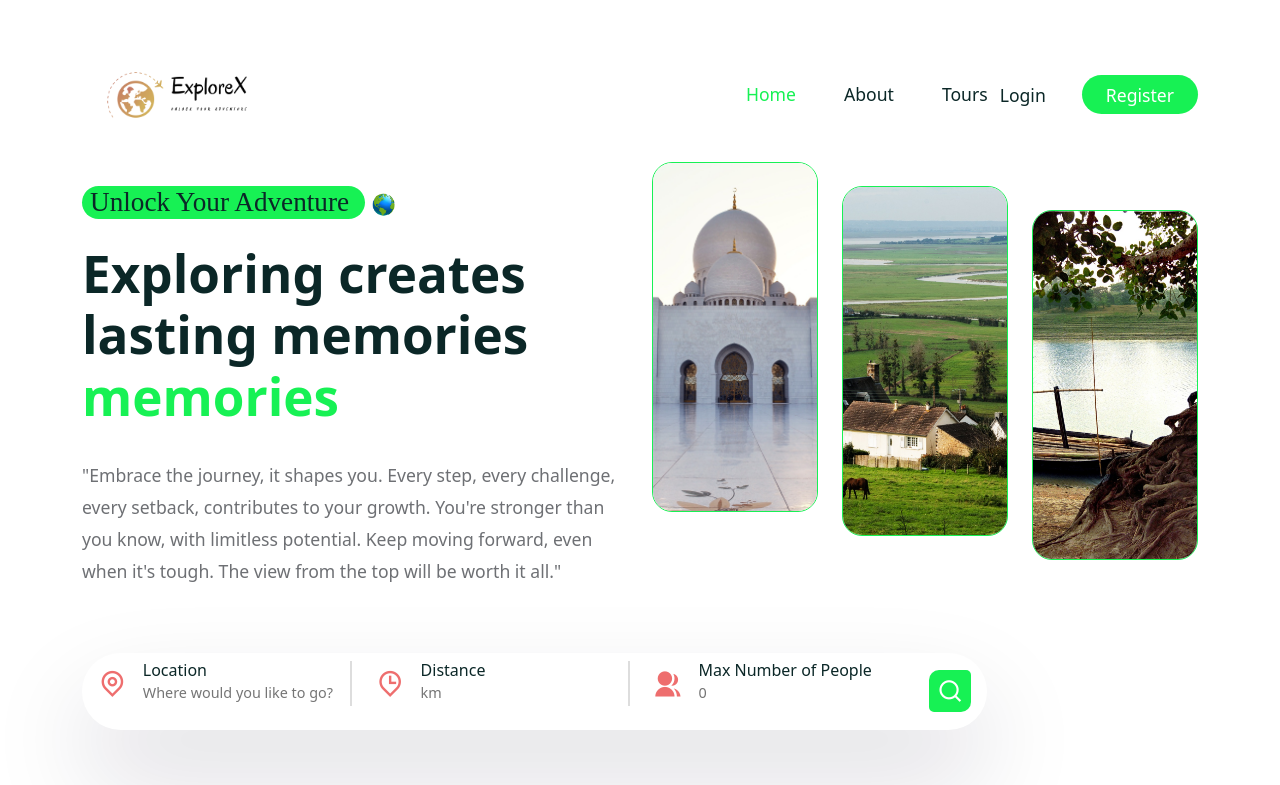
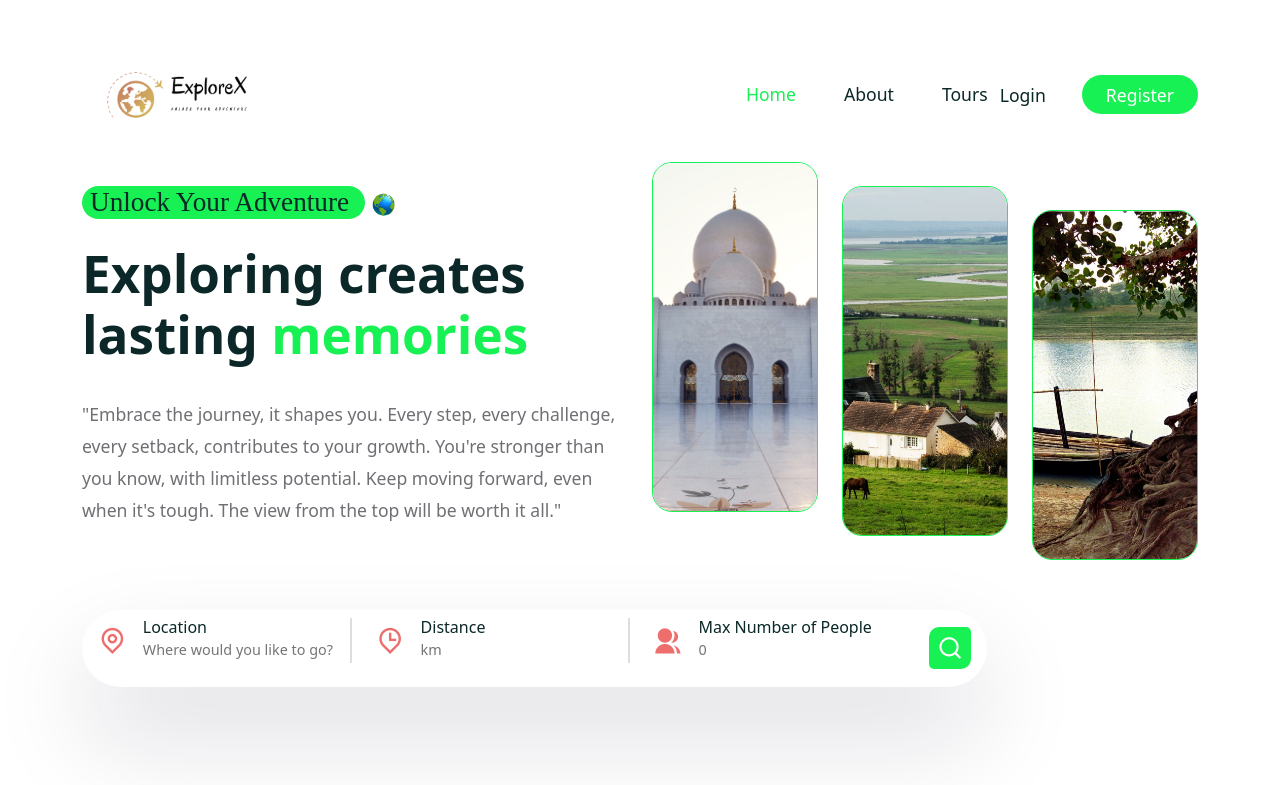
Before and after one commit to jashezan/Tours-and-Travels, a React (Create React App) app in the folder frontend/: page /home in a window 1280 px wide. Shown: the top 785 px of the page. Built offline with nearby package versions, Linux system fonts and the light colour scheme; a web font is replaced by a local one.

Commit message:
fixed a typo, organized some lines. Need to add a video file later

```diff
--- a/frontend/src/pages/Home.jsx
+++ b/frontend/src/pages/Home.jsx
@@ -3,19 +3,14 @@ import '../styles/home.css'
 
 import { Container, Row,Col } from 'reactstrap'
 
-import heroImg from '../assets/images/hero-img01.jpg'
-import heroImg02 from '../assets/images/hero-img02.jpg'
-import heroVideo from '../assets/images/hero-video.mp4'
+import db from '../assets/images/db.jpg'
+import fm from '../assets/images/fm.jpg'
+import bd from '../assets/images/bd.jpg'
 import worldImg from '../assets/images/world.png'
 import Subtitle from './../shared/Subtitle'
 
 import SearchBar from './../shared/SearchBar'
 import ServiceList from '../services/ServiceList'
-
-
-import db from '../assets/images/db.jpg'
-import fm from '../assets/images/fm.jpg'
-import bd from '../assets/images/bd.jpg'
 
 
 const Home = () => {
@@ -32,7 +27,7 @@ const Home = () => {
                   <Subtitle subtitle={'Unlock Your Adventure'}/>
                   <img src={worldImg} alt="" />
                 </div>
-                <h1>Exploring creates lasting memories <span className="highlight">memories</span></h1>
+                <h1>Exploring creates lasting <span className="highlight">memories</span></h1>
                 <p>"Embrace the journey, it shapes you. Every step, every challenge, every setback, contributes to your growth. You're stronger than you know, with limitless potential. Keep moving forward, even when it's tough. The view from the top will be worth it all."</p>
               </div>
             </Col>
```
